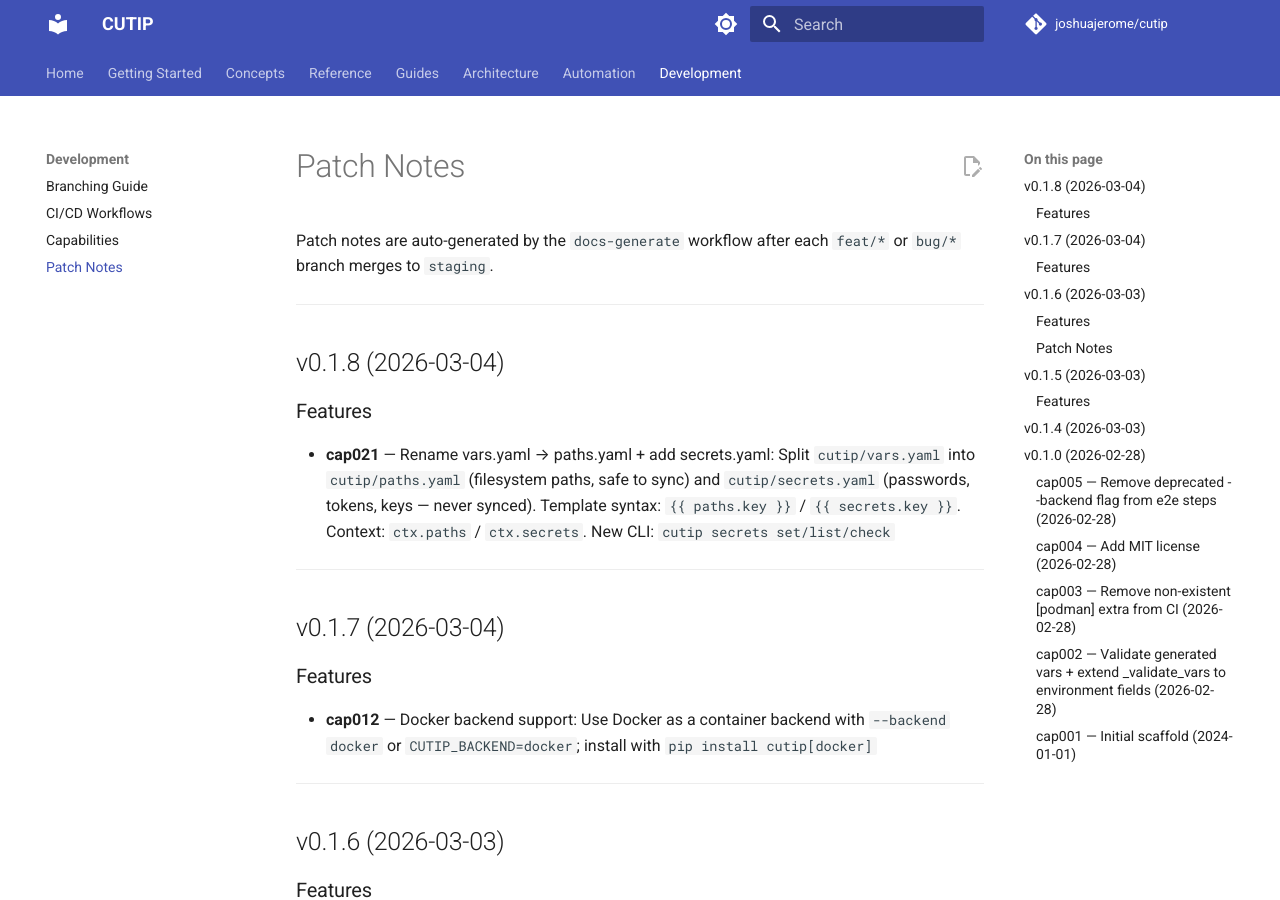
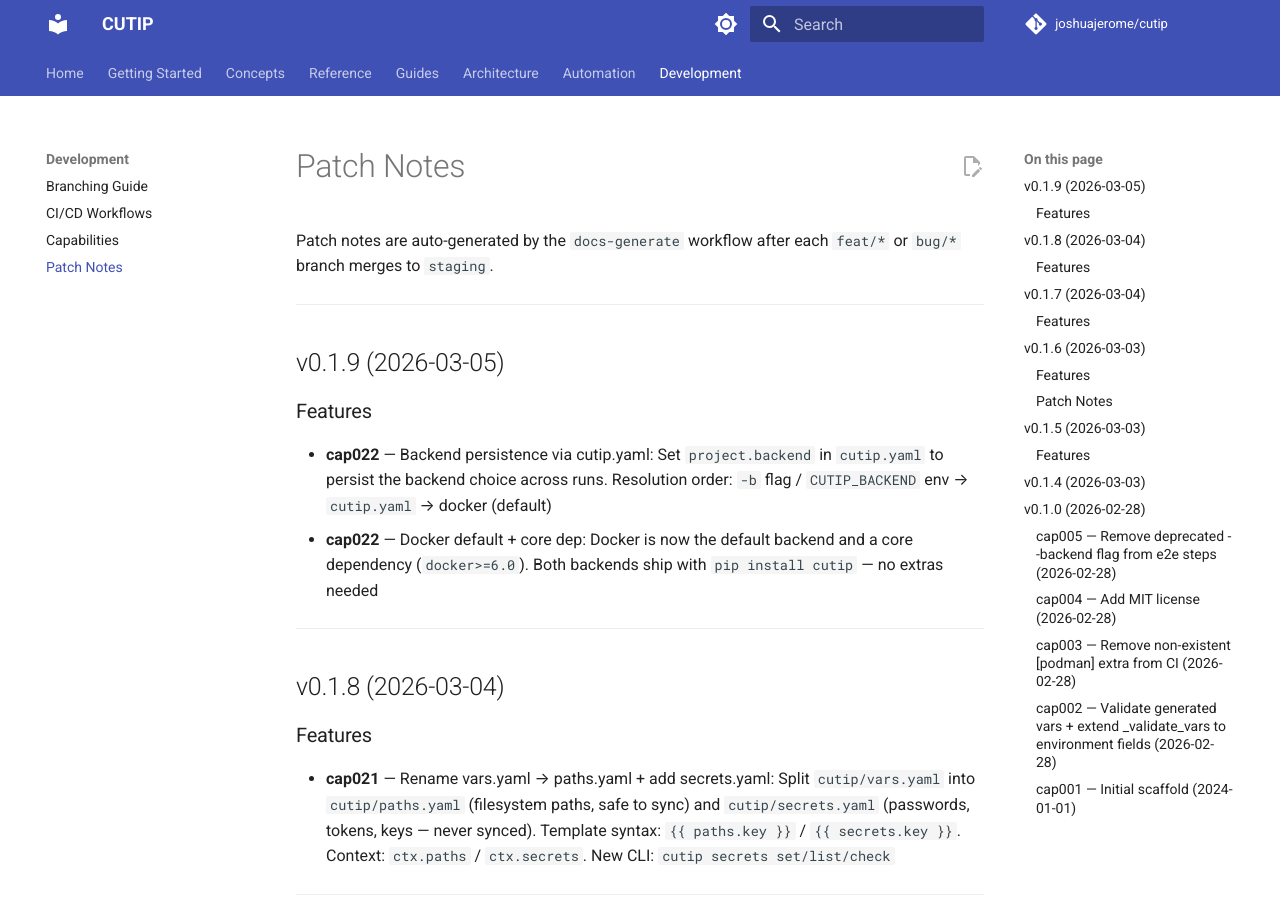
Before and after one commit to joshuajerome/cutip, an MkDocs documentation site: the page built from docs/patch-notes.md, in a window 1280 px wide and 900 px high. Built offline with MkDocs 1.6.1 and Material for MkDocs 9.7.7, drawn with Linux system fonts in a browser that asks for light colours; comment, search, counter and statistics services are not loaded.

Commit message:
bump: version 0.1.8 → 0.1.9
Co-Authored-By: Claude Opus 4.6 <noreply@anthropic.com>

```diff
--- a/docs/patch-notes.md
+++ b/docs/patch-notes.md
@@ -2,6 +2,15 @@
 
 Patch notes are auto-generated by the `docs-generate` workflow after each
 `feat/*` or `bug/*` branch merges to `staging`.
+
+---
+
+## v0.1.9 (2026-03-05)
+
+### Features
+
+- **cap022** — Backend persistence via cutip.yaml: Set `project.backend` in `cutip.yaml` to persist the backend choice across runs. Resolution order: `-b` flag / `CUTIP_BACKEND` env → `cutip.yaml` → docker (default)
+- **cap022** — Docker default + core dep: Docker is now the default backend and a core dependency (`docker>=6.0`). Both backends ship with `pip install cutip` — no extras needed
 
 ---
 
--- a/pyproject.toml
+++ b/pyproject.toml
@@ -4,7 +4,7 @@ build-backend = "hatchling.build"
 
 [project]
 name = "cutip"
-version = "0.1.8"
+version = "0.1.9"
 description = "Container Unit Templates in Python — a deterministic framework for building container workloads"
 readme = "README.md"
 license = { text = "MIT" }
```
Also changed, not shown: docs/capabilities.md (+2 -2 lines).
